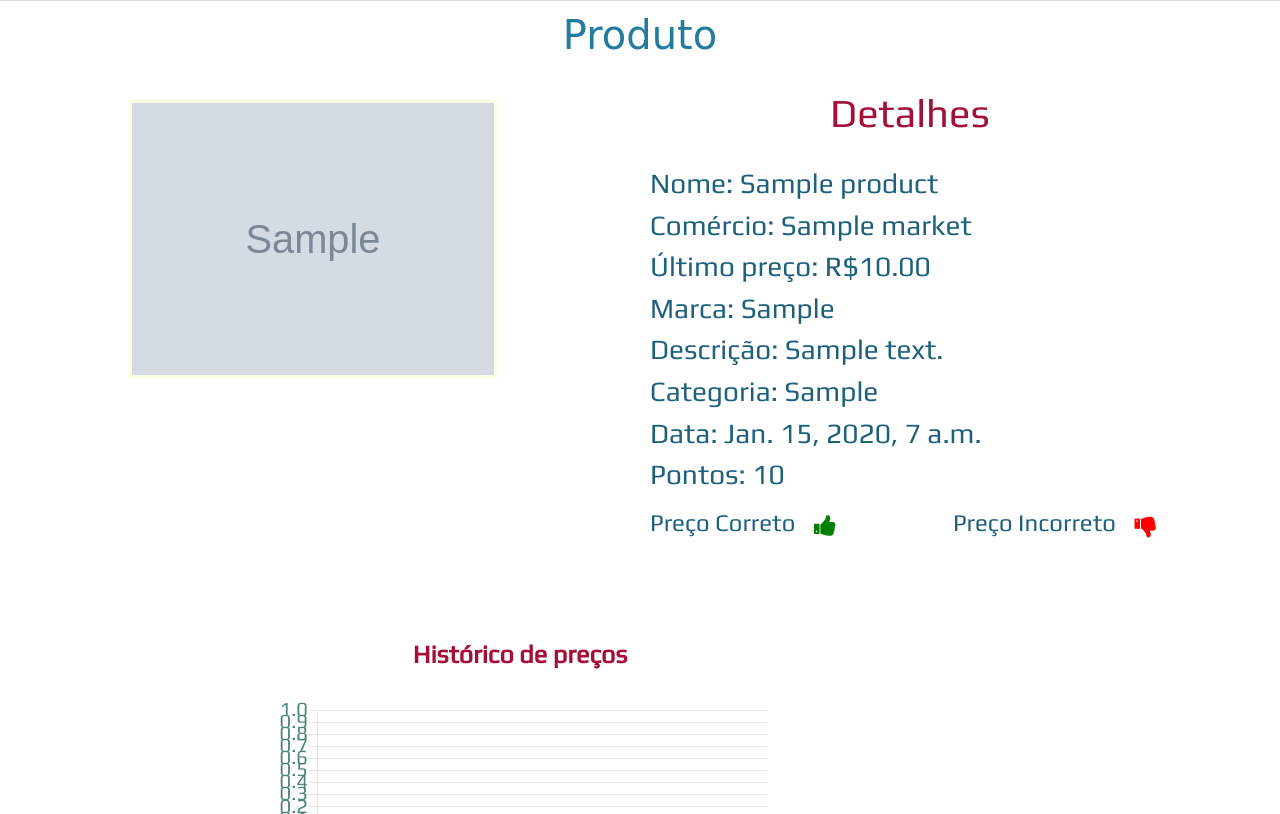
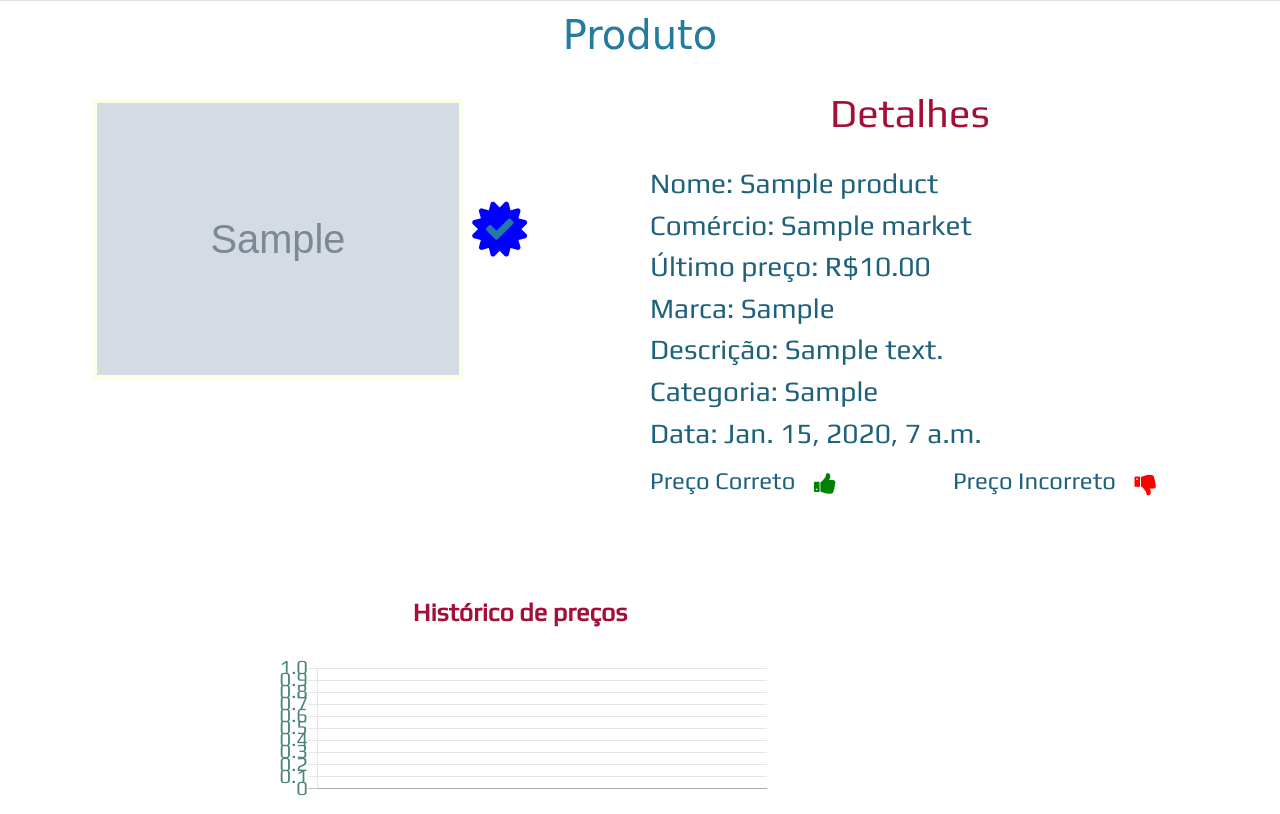
Before and after one commit to EconomizAqui/EconomizAqui, a Django app: template products/templates/product.html in a window 1280 px wide. Shown: the part 87-901 px from the top of the page. Run offline with Django 3.2, Linux system fonts and the light colour scheme; tables that the repository leaves empty hold one stand-in row (values such as "Sample post"); the template is opened without the code that fills it: values that come from a table or form of the project are taken from there, most other values are stand-ins (such as "Sample title", 1, 10 or a date in 2020); grey boxes marked "Sample" are stand-in pictures; some libraries are stand-ins or nearby versions; some web fonts are replaced.

Commit message:
Adding verification state for product

```diff
--- a/products/templates/product.html
+++ b/products/templates/product.html
@@ -9,6 +9,12 @@
 <div class="row background-product">
   <div class="col-6 align-center">
     <img class="img-product" src="{{product.photo}}">
+    {% if product.historic.last.points > 9 %}
+    <span class="fa-stack fa-2x">
+      <i class="fa fa-certificate fa-stack-2x" style="color:blue"></i>
+      <i class="fa fa-check fa-stack-1x" style="color:#247BA0"></i>
+    </span>
+    {% endif %}
   </div>
   <div class="col-6">
     <div class="row">
@@ -21,7 +27,7 @@
         <h3>Descrição: {{product.description}}</h3>
         <h3>Categoria: {{product.category}}</h3>
         <h3>Data: {{product.historic.last.date}}</h3>
-        <h3>Pontos: {{product.historic.last.points}}</h3>
+        <!-- <h3>Pontos: {{product.historic.last.points}}</h3> -->
         <form method="POST" id="pointForm" role="form" class="display-none" novalidate>
           {% csrf_token %}
           <select name="points">
```
